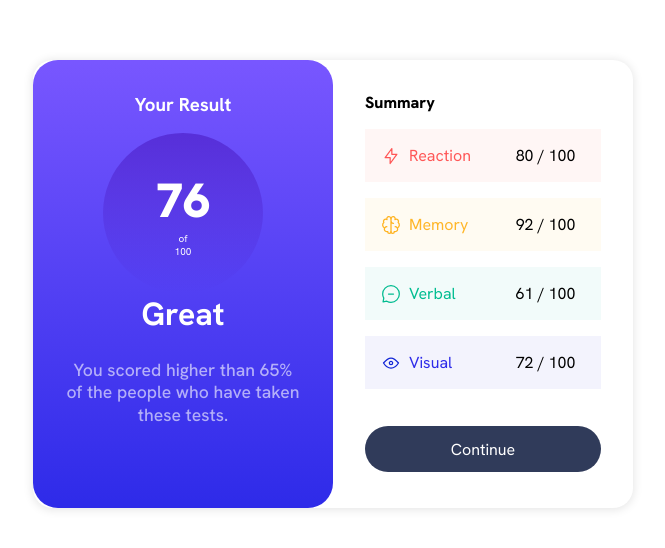
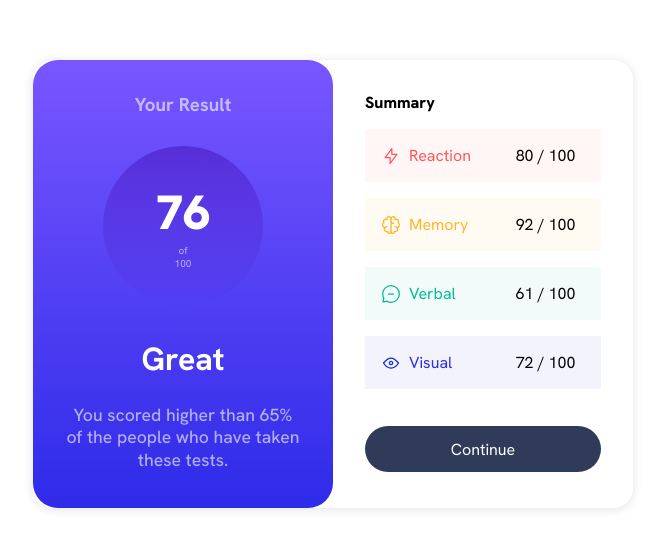
Before and after one commit to abmanaf/Result-summary-component, a React (Vite) app: page / in a window 1280 px wide. Shown: the part 116-664 px from the top of the page, without its empty margins (307-972 px from the left). Built offline with nearby package versions, Linux system fonts and the light colour scheme.

Commit message:
minor changes

```diff
--- a/src/App.jsx
+++ b/src/App.jsx
@@ -24,13 +24,13 @@ function App() {
       <div className="container" style={{ width: '100%' }}>
         <div className='left-container'>
           <div className='sub-left-container' style={{ margin: "2em" }}>
-            <h3 className='header'>Your Result</h3>
-            <div className='score' style={{ borderRadius: '50%', textAlign: 'center', marginTop: '1em' }}>
+            <h3 className='header' style={{  opacity: '0.6'}}>Your Result</h3>
+            <div className='score' style={{ borderRadius: '50%', textAlign: 'center' }}>
               <span style={{ fontSize: '3em', fontWeight: '900' }}>76</span>
-              <span style={{ fontSize: '10px' }}>of 100</span>
+              <span style={{ fontSize: '10px',   opacity: '0.6'}}>of 100</span>
             </div>
             <div>
-              <h2 style={{ fontSize: '2em' }}>Great</h2>
+              <h2 style={{ fontSize: '2em', marginTop: '1em' }}>Great</h2>
               <p className='score-message'>You scored higher than 65% of the people who have taken these tests.</p>
             </div>
           </div>
```
